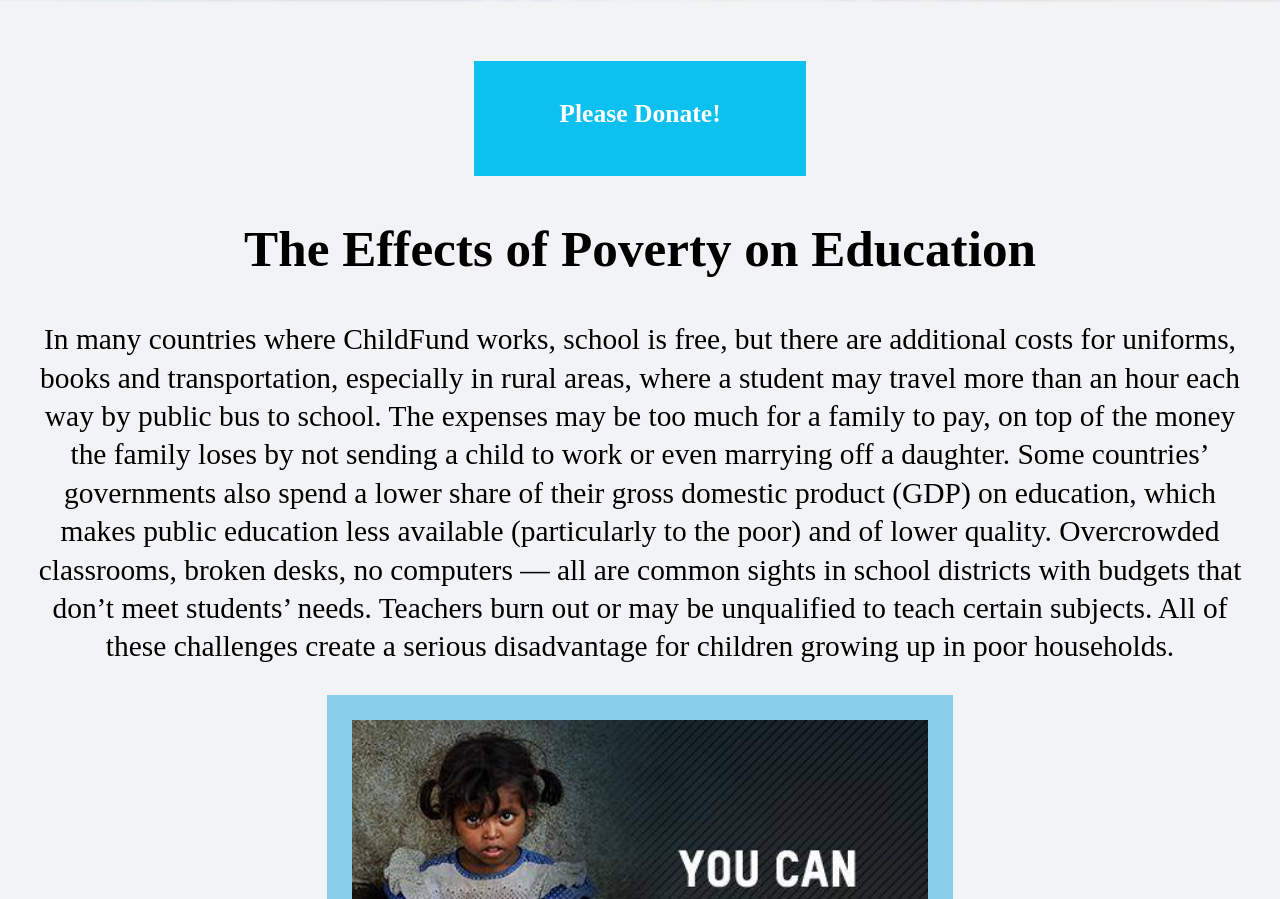
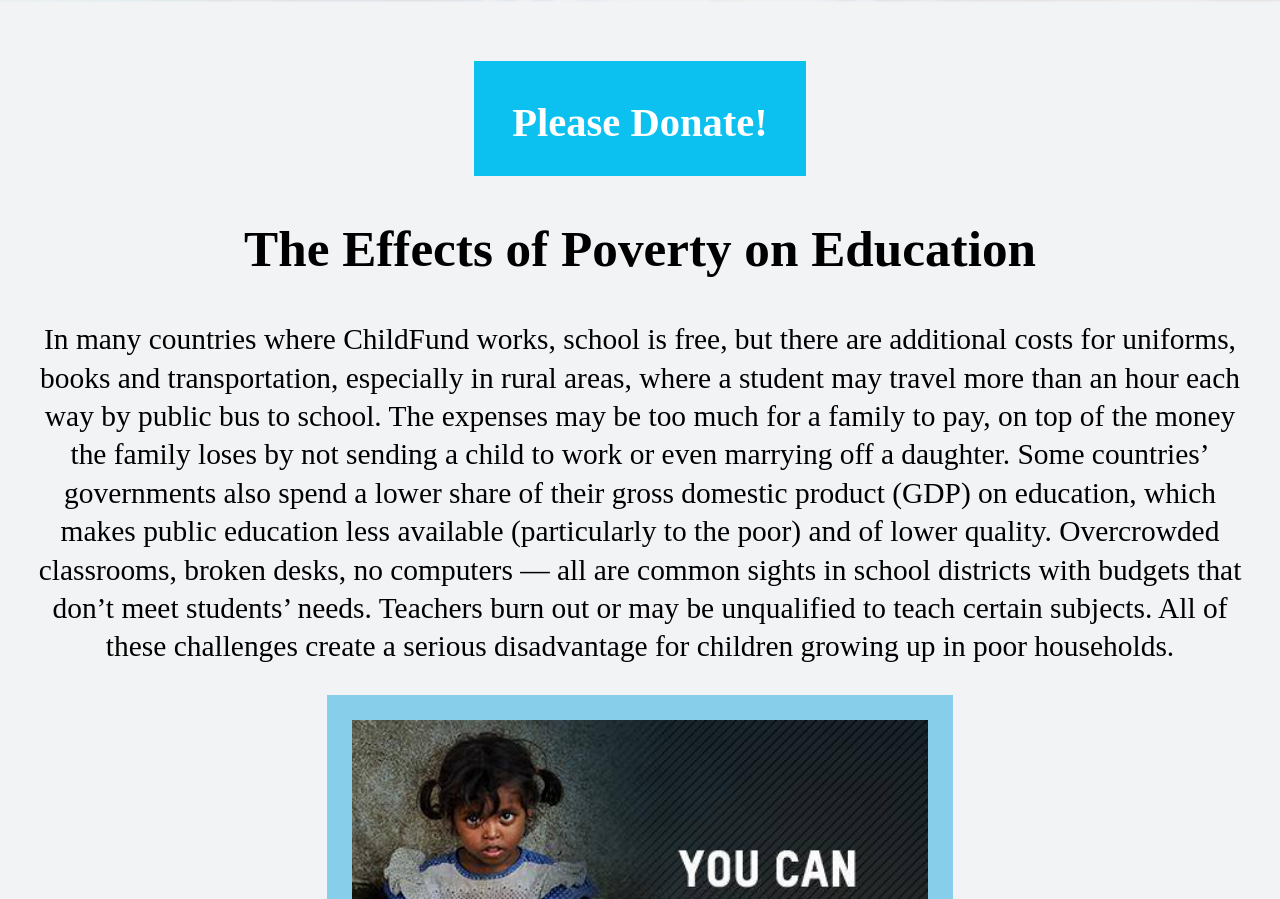
Before and after one commit to shivangisoni007/Donation, a plain HTML site: page index.html in a window 1280 px wide. Shown: the part 899-1798 px from the top of the page. Drawn offline with Linux system fonts and the light colour scheme.

Commit message:
first commit

```diff
--- a/style.css
+++ b/style.css
@@ -48,7 +48,7 @@ body{
     text-decoration: none;
     color: white;
     text-align: center;
-    font-size: 2vw;
+    font-size: 3.17vw;
     font-weight: bold;
 }
 .content{
```
